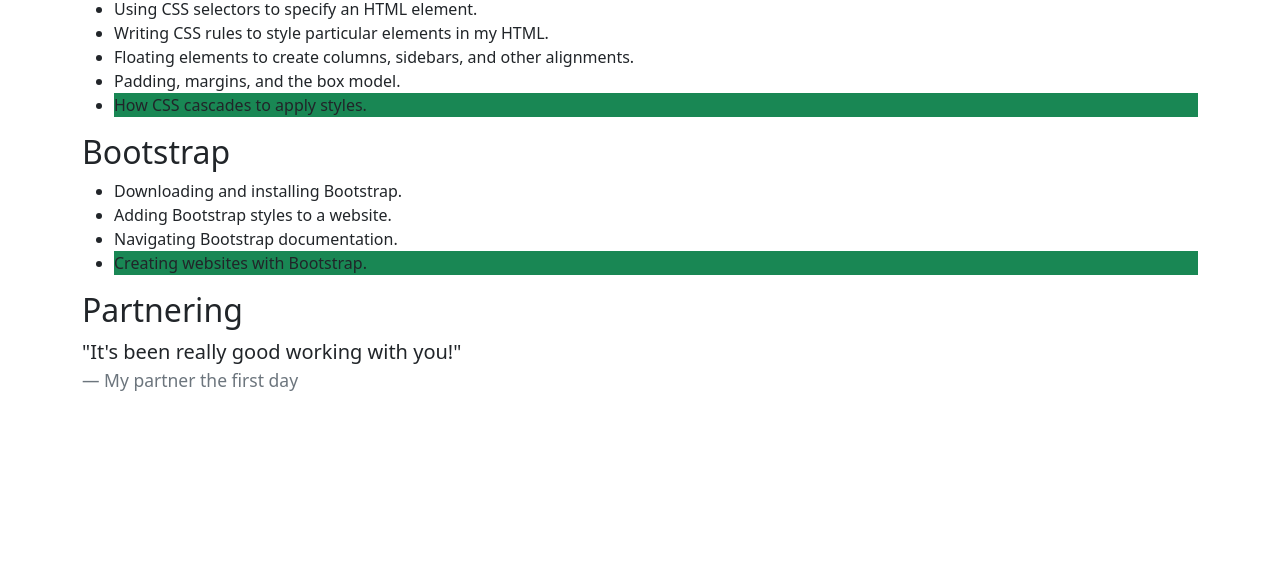
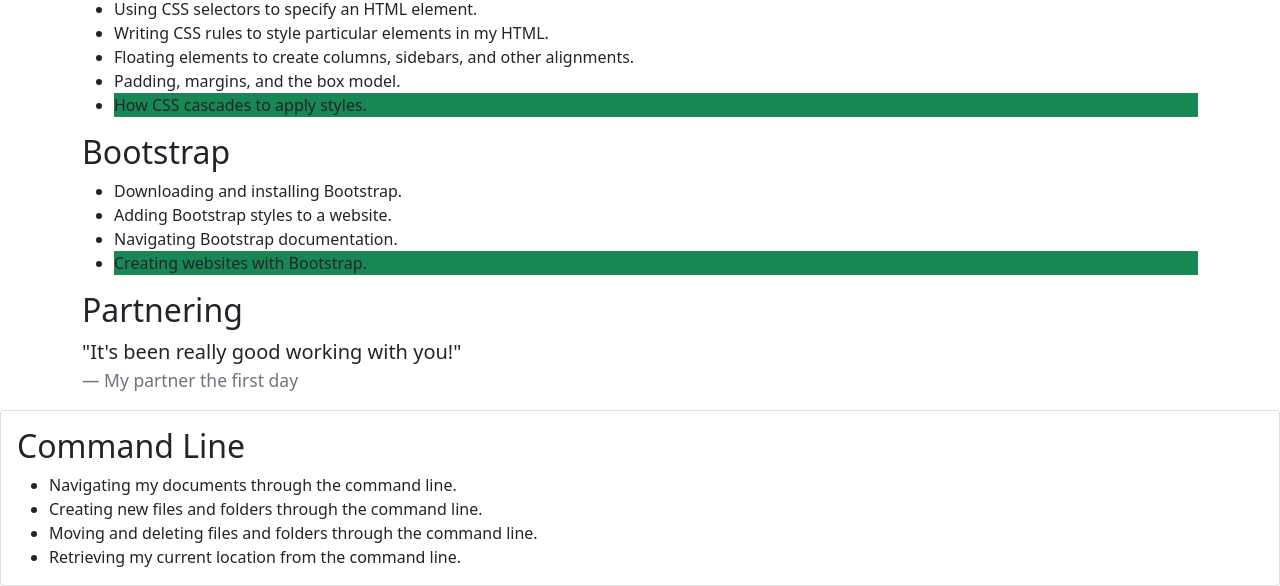
Before and after one commit to n-tse/Bootstrap_Practice, a plain HTML site: page index.html in a window 1280 px wide. Shown: the part 765-1351 px from the top of the page. Before the commit the page ends 1175 px from the top, so only its background shows below. Drawn offline with Linux system fonts and the light colour scheme.

Commit message:
Add card class and new section of text within card class

```diff
--- a/index.html
+++ b/index.html
@@ -60,5 +60,16 @@
       <footer class="blockquote-footer">My partner the first day</footer>
     </blockquote>
   </div>
+  <div class="card">
+    <div class="card-body">
+      <h2 class="card-title">Command Line</h2>
+      <ul class="card-text">
+        <li>Navigating my documents through the command line.</li>
+        <li>Creating new files and folders through the command line.</li>
+        <li>Moving and deleting files and folders through the command line.</li>
+        <li>Retrieving my current location from the command line.</li>
+      </ul>
+    </div>
+  </div>
 </body>
 </html>
```
